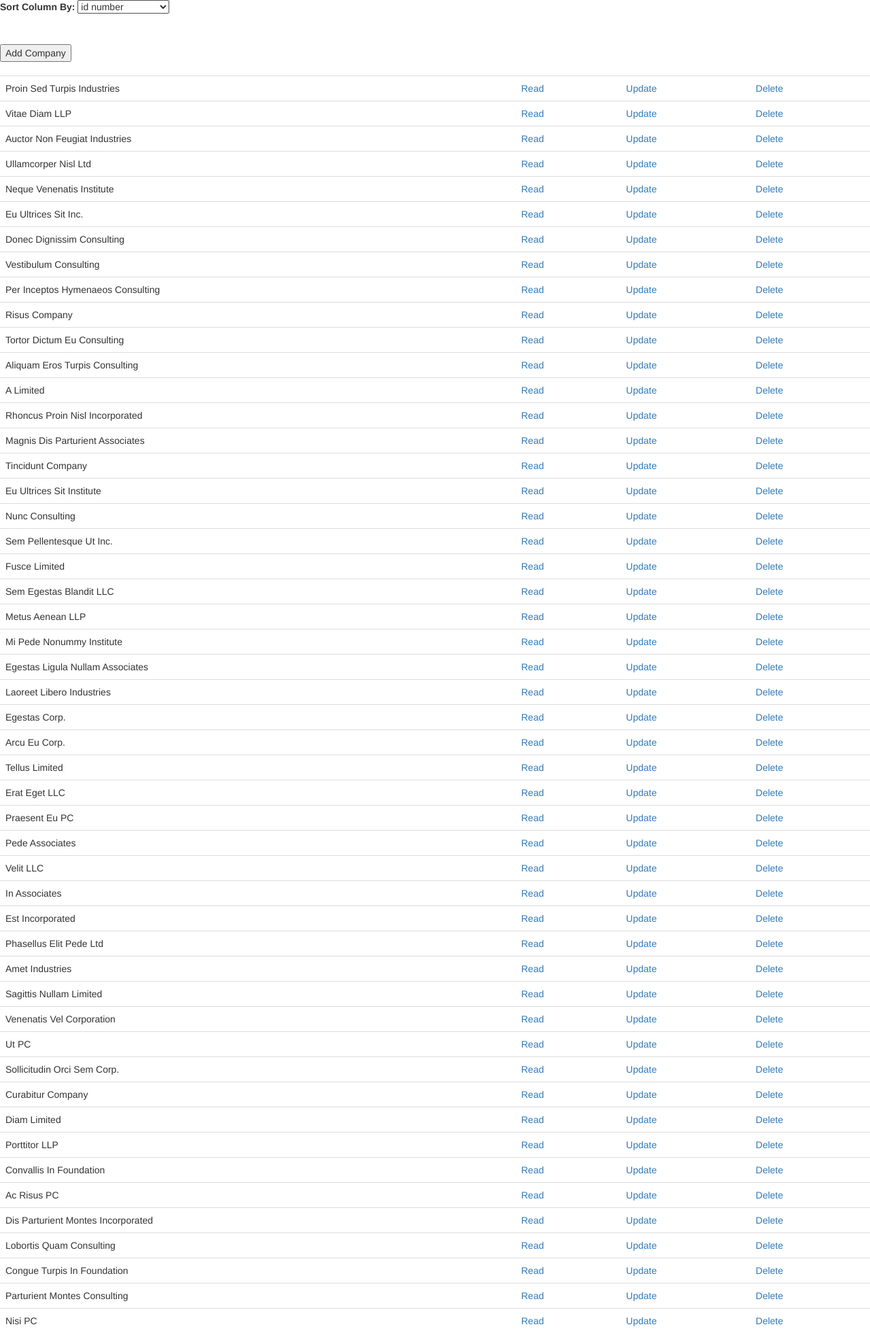
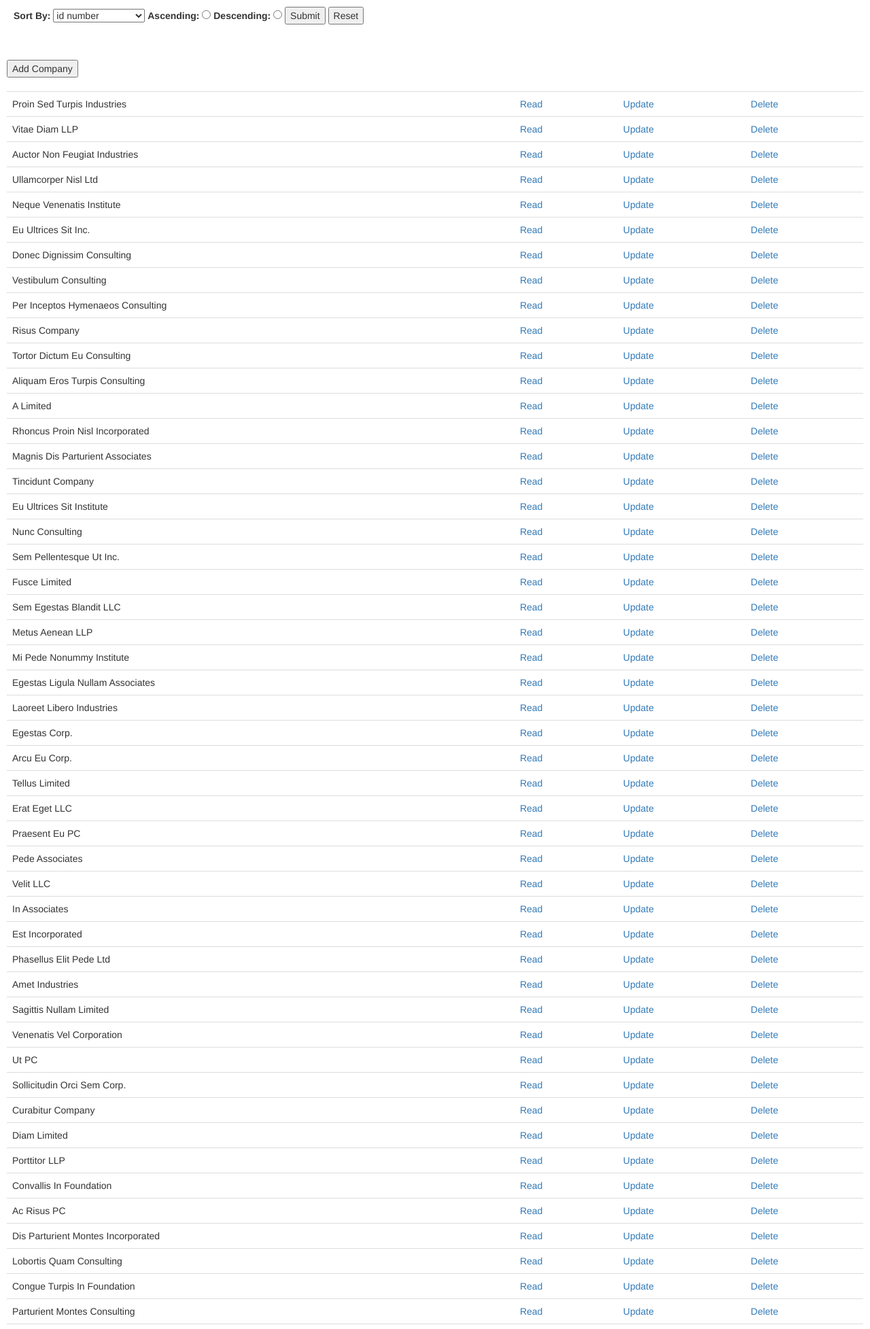
Before and after one commit to aghebert/PHP-2018, a PHP site: page / in a window 1280 px wide. Shown: the top 1955 px of the page at 68% size. Run offline with PHP 8.4, Linux system fonts and the light colour scheme; data comes from the database, SQL or seed files in the repository.

Commit message:
Added HTML to sort

```diff
--- a/lab4/assets/header.php
+++ b/lab4/assets/header.php
@@ -13,7 +13,8 @@
 <head>
     <meta charset="UTF-8">
     <title>Assignment 3 - Aaron Hebert</title>
-    <link href="css/bootstrap.min.css" rel="stylesheet">
+    <link href="css/bootstrap.css" rel="stylesheet">
+    <link href="css/custom.css" rel="stylesheet">
     <nav></nav>
 </head>
 <body>
--- a/lab4/assets/sort_input.html
+++ b/lab4/assets/sort_input.html
@@ -1,6 +1,6 @@
 
-<form id="sort"  method='get' action='#'>
-    <label for="column_sort">Sort Column By: </label>
+<section><form id="sort"  method='get' action='./index.php'>
+    <label for="column_sort">Sort By: </label>
 <select name="column_sort" id="column_sort">
 <option value="id">id number</option>
 <option value="corp">corporation name</option>
@@ -10,5 +10,11 @@
 <option value="owner">owner</option>
 <option value="phone">phone</option>
 </select>
-
-</form>
+    <label for='asc'>Ascending: </label>
+    <input type='radio' name='dir' value='ASC' id = 'asc' />
+    <label for='desc'>Descending: </label>
+    <input type='radio' name='dir' value='DESC' id = 'desc' />
+    <input type='hidden' name='action' value='sort' />
+    <input type='submit' />
+    <input type='submit' name='action' value='Reset' />
+</form></section>
--- /dev/null
+++ b/lab4/css/custom.css
@@ -0,0 +1,3 @@
+section{
+    margin: 10px 10px 10px 10px;
+}
```
